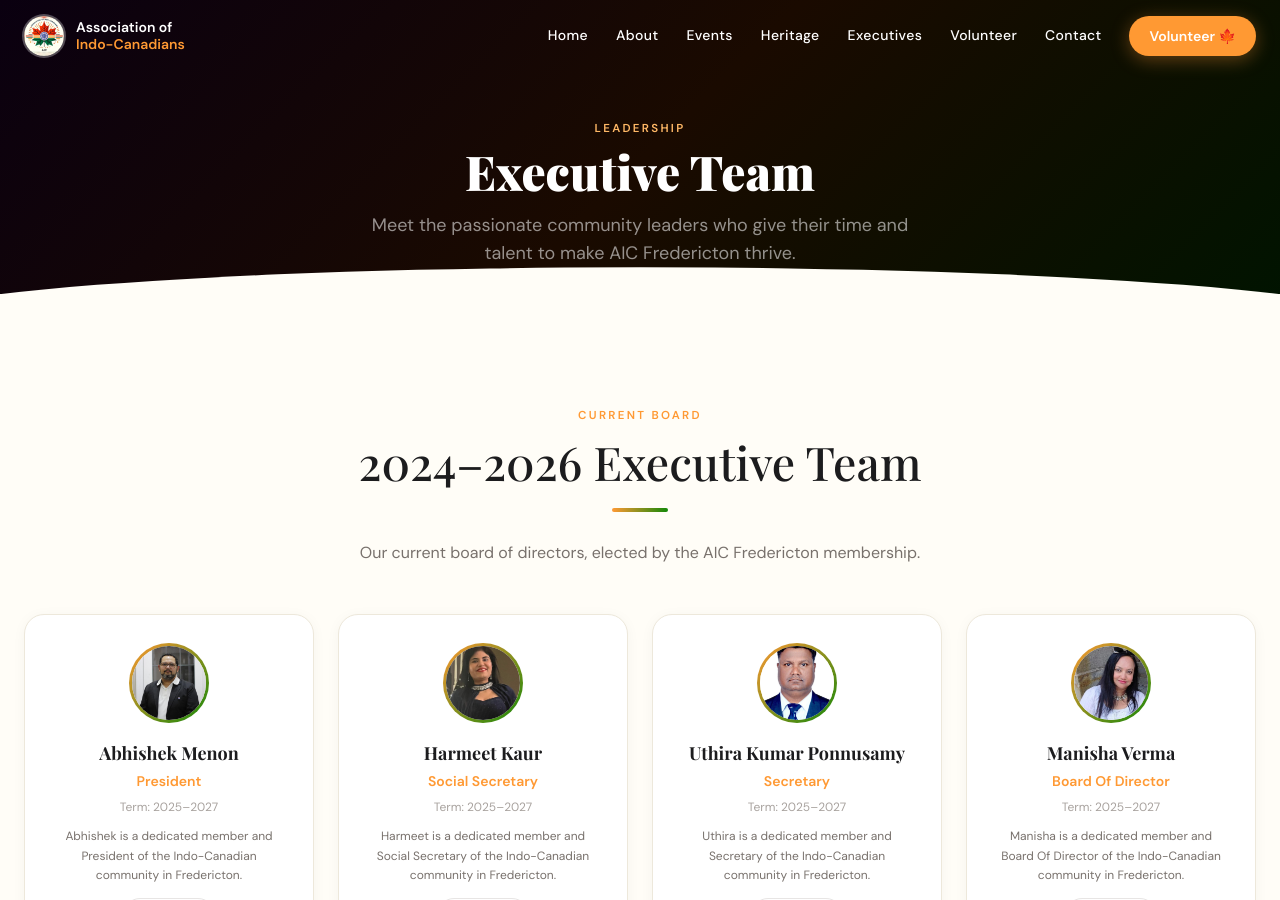
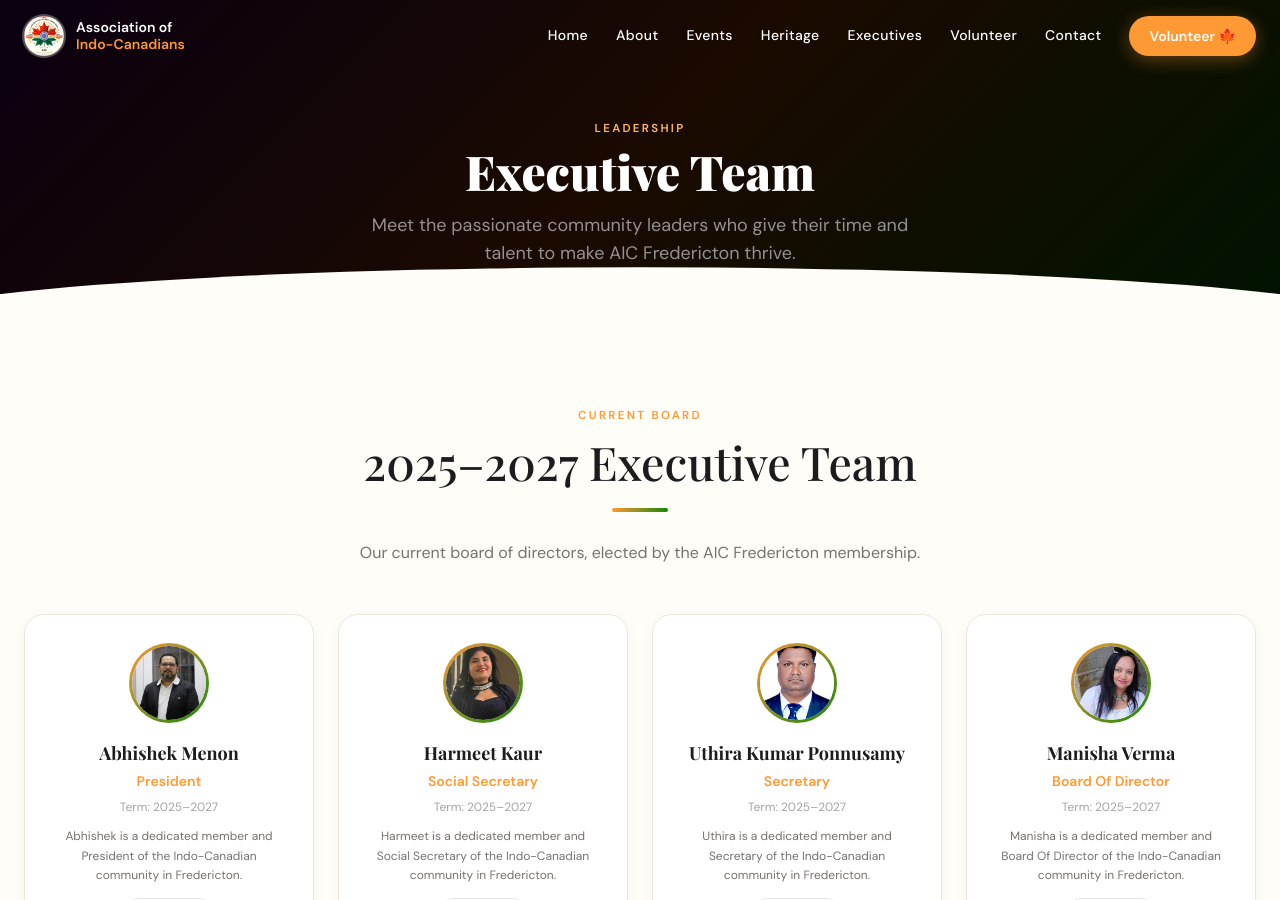
Before and after one commit to abhishekmenon84/aic-jekyll-website, a Jekyll site: the page built from executives/index.md, in a window 1280 px wide and 900 px high. Built offline with Jekyll 4.4.1, drawn with Linux system fonts in a browser that asks for light colours; nearby versions of some CDN libraries.

Commit message:
Updated term and first registration

```diff
--- a/_config.yml
+++ b/_config.yml
@@ -11,7 +11,7 @@ org:
   name: "Association of Indo-Canadians"
   short_name: "AIC Fredericton"
   location: "Fredericton, New Brunswick, Canada"
-  founded: "2010"
+  founded: "1962"
   phone: ""
   social:
     facebook: "https://www.facebook.com/manisha.c.d"
--- a/executives/index.md
+++ b/executives/index.md
@@ -28,7 +28,7 @@ permalink: /executives/
     {% assign inactive_execs = site.data.executives | where: "active", false %}
 
     {% if active_execs.size > 0 %}
-    {% include section_header.html label="Current Board" title="2024–2026 Executive Team" subtitle="Our current board of directors, elected by the AIC Fredericton membership." %}
+    {% include section_header.html label="Current Board" title="2025–2027 Executive Team" subtitle="Our current board of directors, elected by the AIC Fredericton membership." %}
 
     <div class="grid sm:grid-cols-2 md:grid-cols-3 lg:grid-cols-4 gap-6">
       {% for exec in active_execs %}
```
